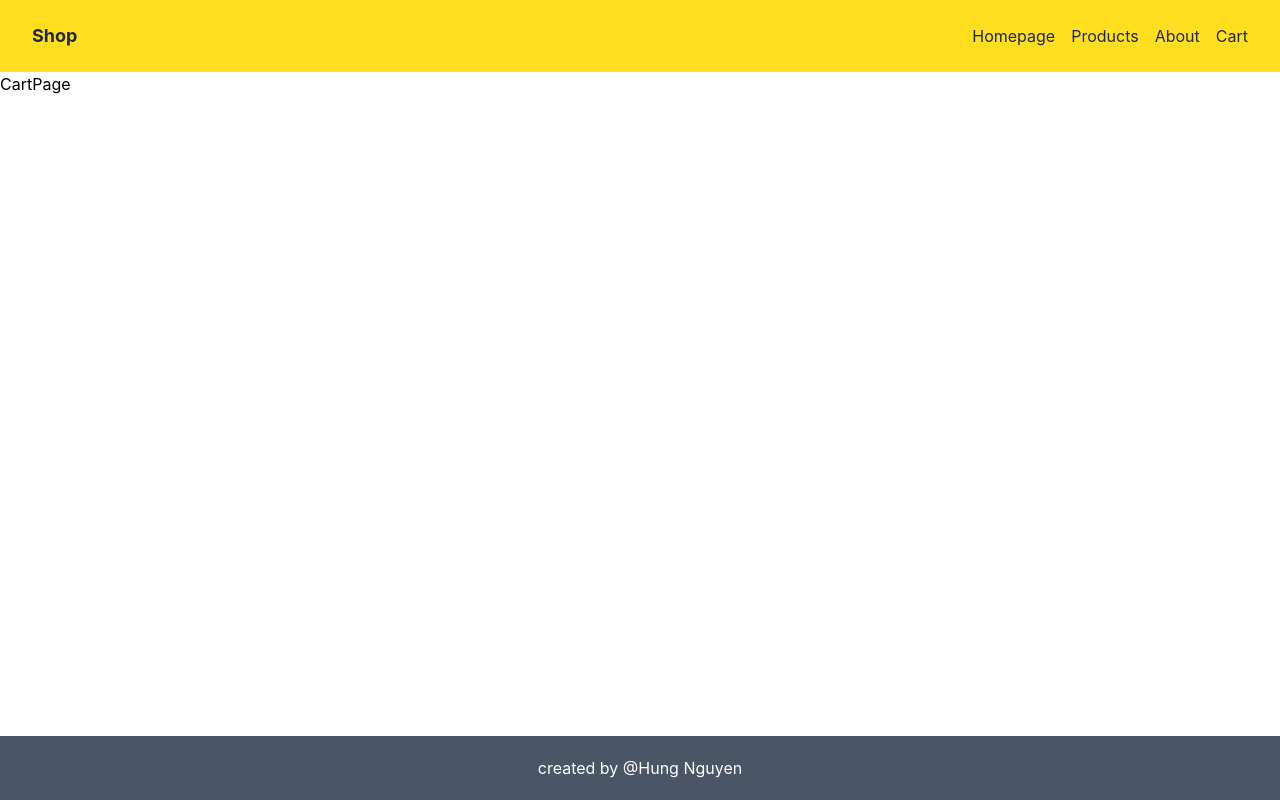
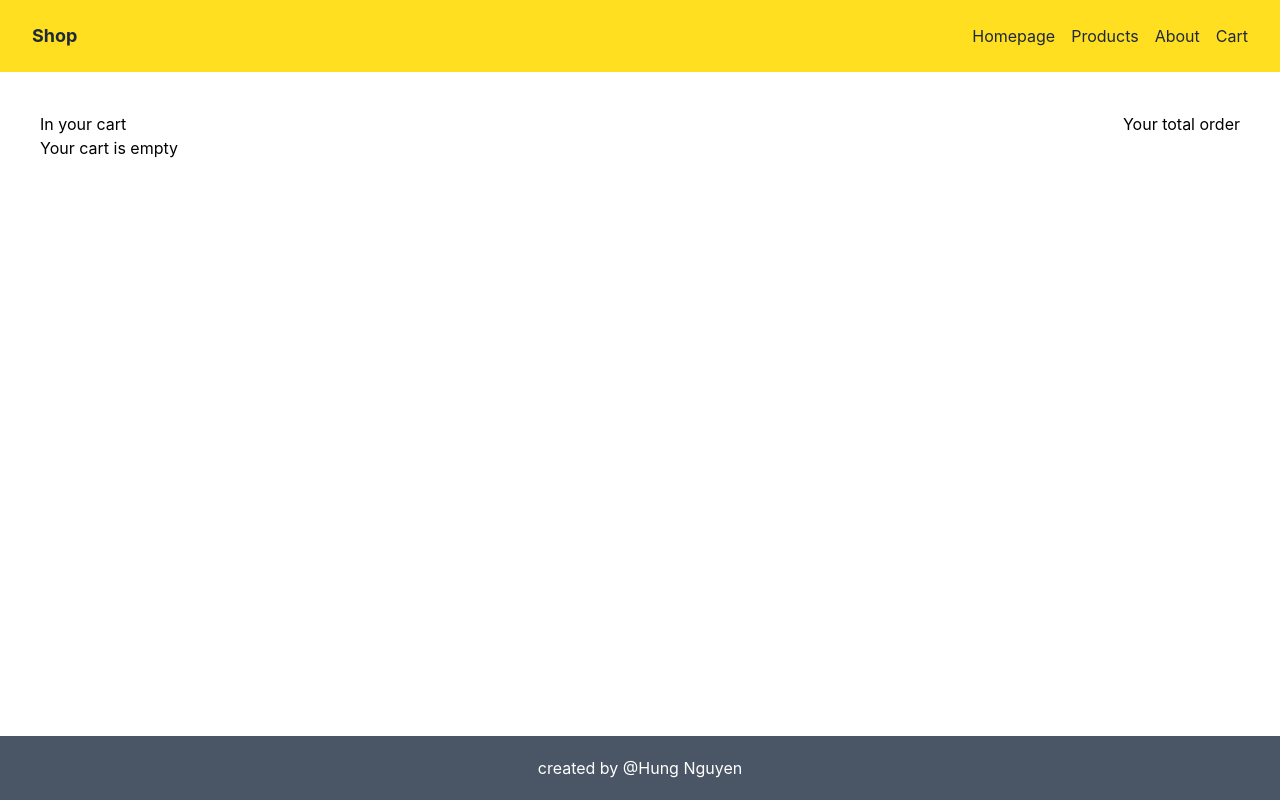
Before and after one commit to hung1503/shopping-cart, a React (Vite) app: page /cart in a window 1280 px wide. Built offline with nearby package versions, Linux system fonts and the light colour scheme.

Commit message:
Adding simple cart info

```diff
--- a/src/pages/CartPage.jsx
+++ b/src/pages/CartPage.jsx
@@ -1,5 +1,35 @@
-import React from "react";
+import React, { useState } from "react";
 
 export const CartPage = () => {
-  return <div>CartPage</div>;
+  const [cart, setCart] = useState([]);
+  return (
+    <div className="flex flex-row justify-between p-10 gap-4">
+      <div>
+        <h1>In your cart</h1>
+        {cart.length === 0 ? (
+          <p>Your cart is empty</p>
+        ) : (
+          cart.map((item, index) => (
+            <div key={index}>
+              <div>
+                <h3>{item.name}</h3>
+                <img
+                  src={item.images[0]}
+                  alt={item.title}
+                  className="w-50 h-50 bg-cover bg-center bg-no-repeat"
+                />
+              </div>
+              <div>
+                <p>Quantity</p>
+                <p>{item.price}</p>
+              </div>
+            </div>
+          ))
+        )}
+      </div>
+      <div>
+        <h1>Your total order</h1>
+      </div>
+    </div>
+  );
 };
```
